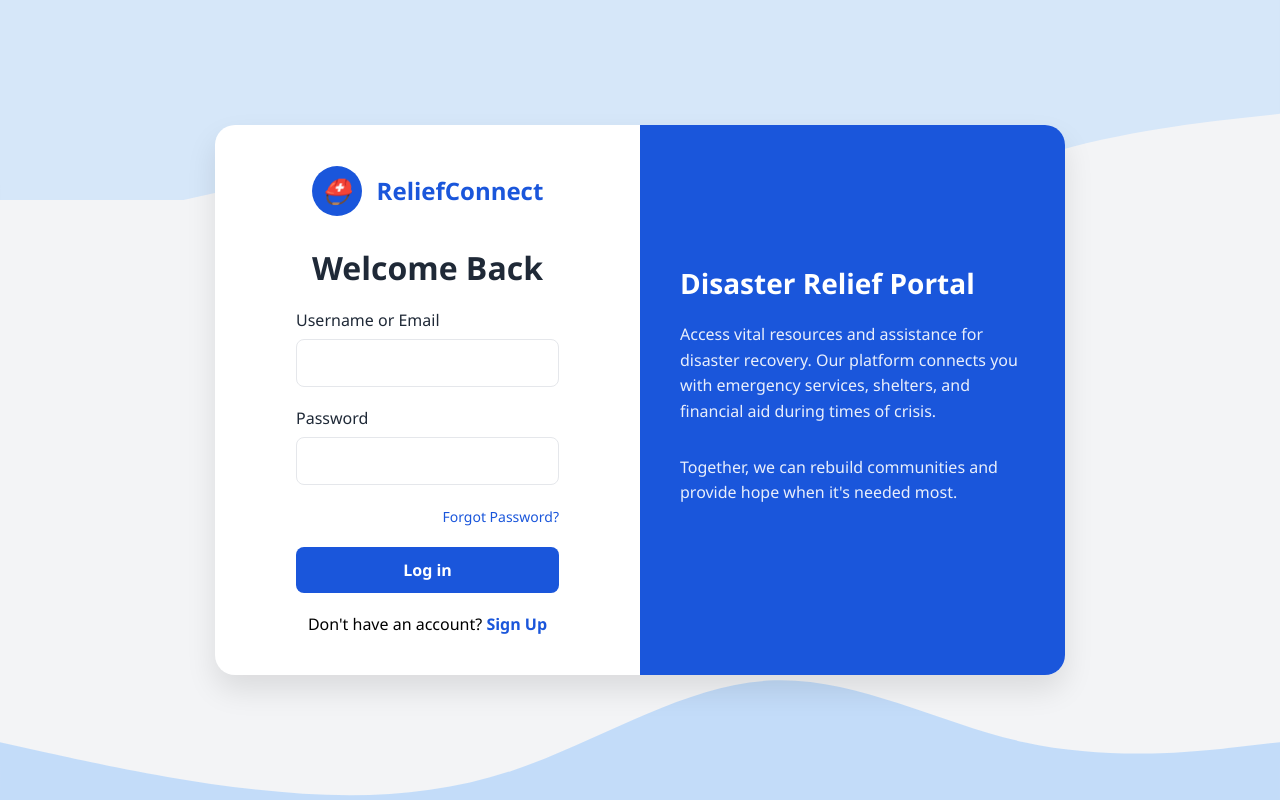
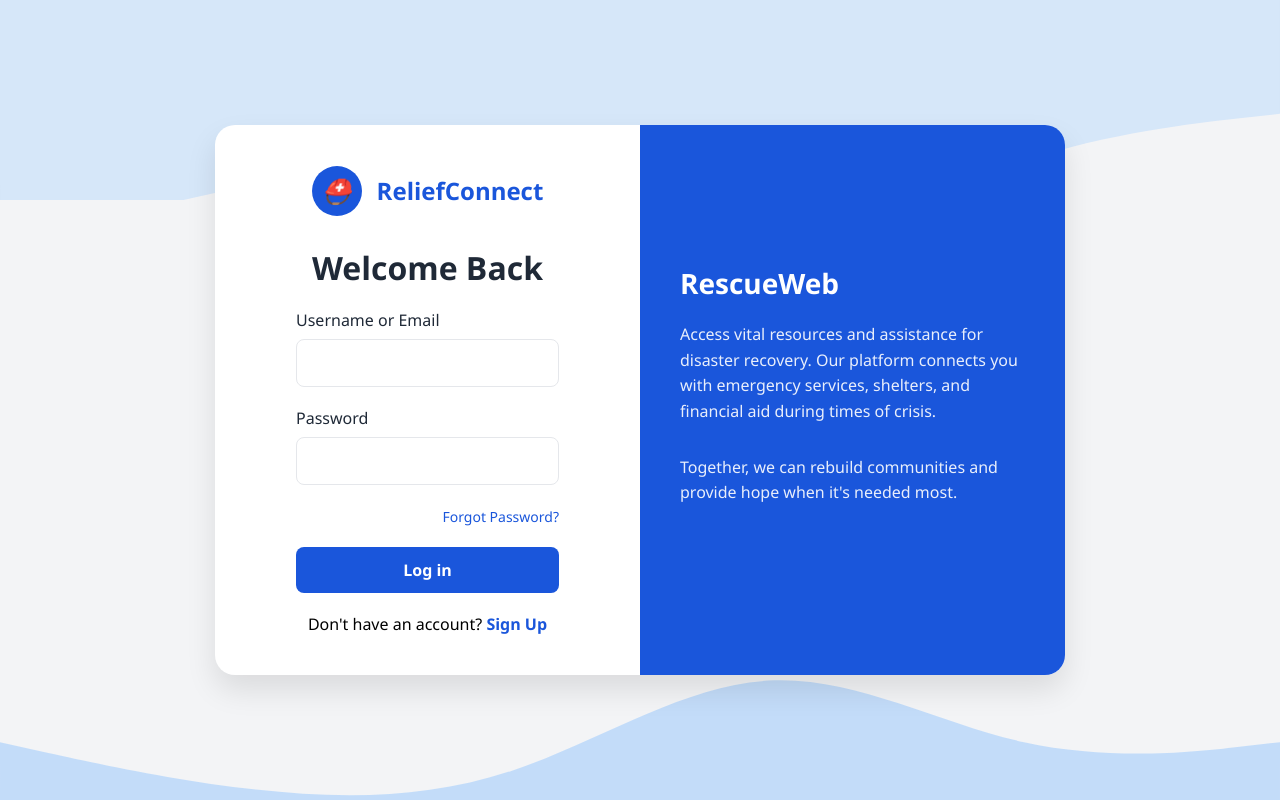
Before and after one commit to swagg-shetty/RescueWeb, a website: page loginpage.html in a window 1280 px wide. Drawn offline with Linux system fonts and the light colour scheme.

Commit message:
Update loginpage.html

```diff
--- a/loginpage.html
+++ b/loginpage.html
@@ -300,7 +300,7 @@
         </div>
 
         <div class="right-panel">
-            <h2>Disaster Relief Portal</h2>
+            <h2>RescueWeb</h2>
             <p>Access vital resources and assistance for disaster recovery. Our platform connects you with emergency services, shelters, and financial aid during times of crisis.</p>
             <p>Together, we can rebuild communities and provide hope when it's needed most.</p>
         </div>
```
